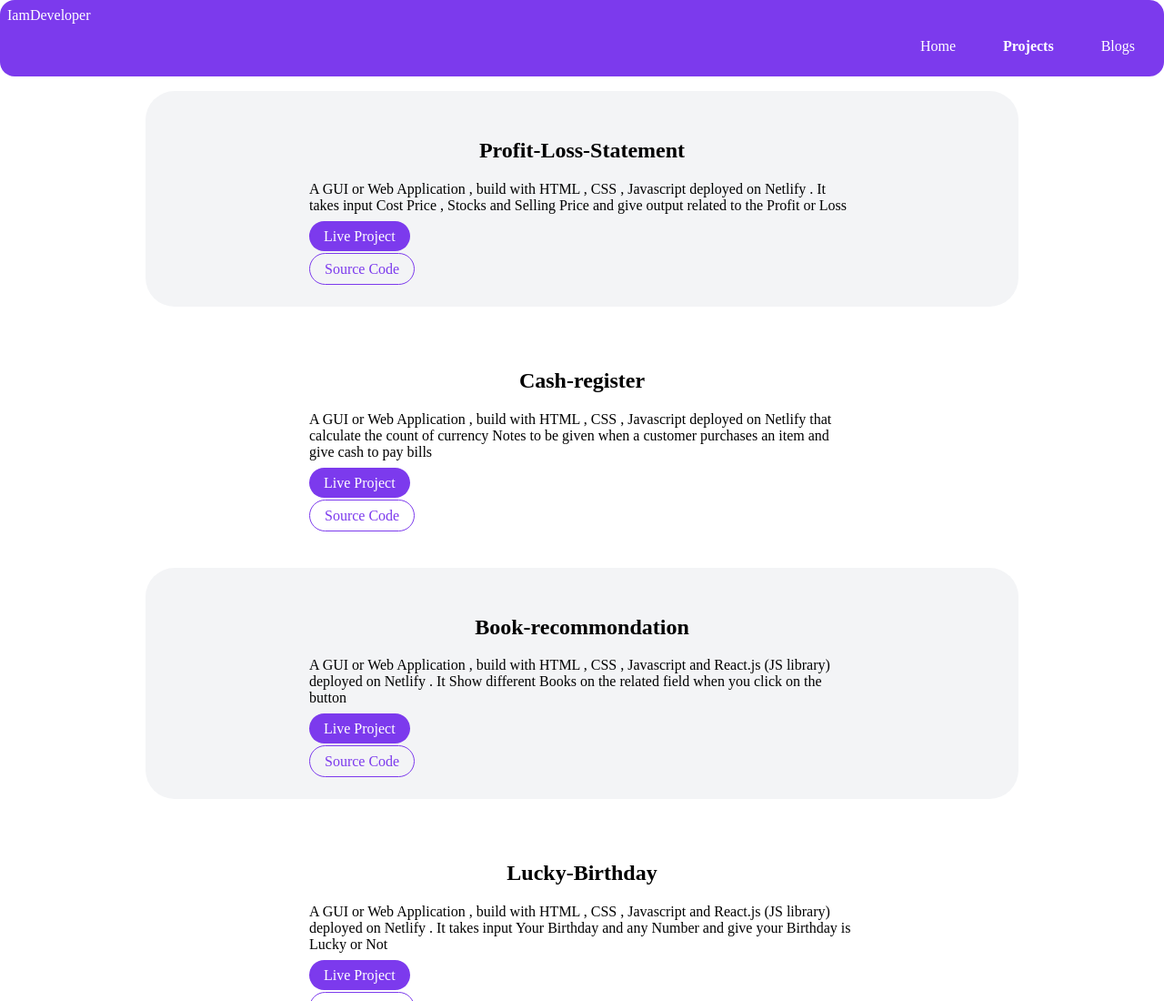
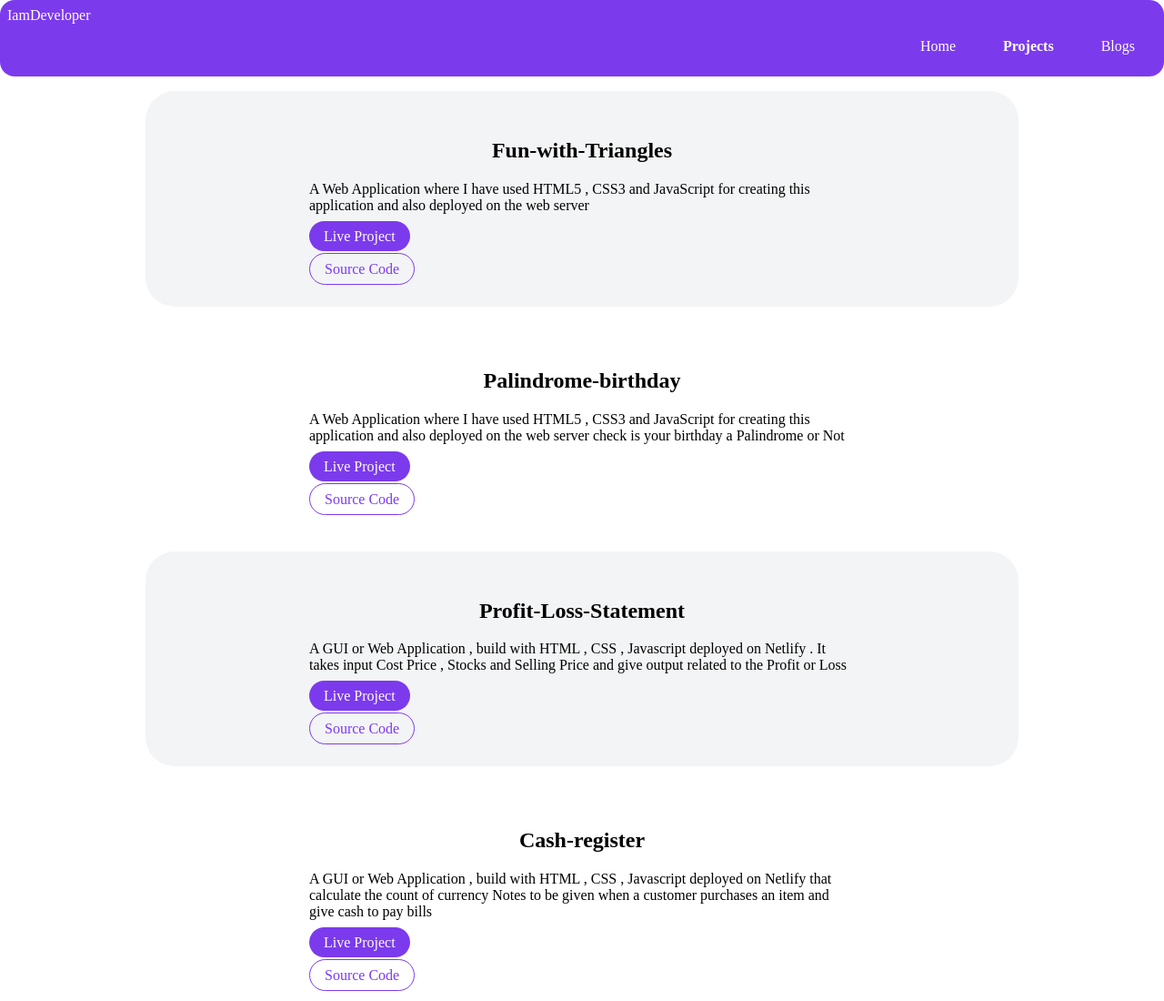
Before and after one commit to dev-prabhat/prabhat_singh-portfolio, a plain HTML site: page projects.html in a window 1280 px wide. Shown: the top 1100 px of the page at 91% size. Drawn offline with Linux system fonts and the light colour scheme; a web font is replaced by a local one.

Commit message:
Adding to new projects

```diff
--- a/projects.html
+++ b/projects.html
@@ -23,6 +23,59 @@
         </li>
       </ul>
     </nav>
+
+    <section class="section ow">
+      <div class="container-center">
+        <h1>Fun-with-Triangles</h1>
+        <p>
+          A Web Application where I have used HTML5 , CSS3 and JavaScript for
+          creating this application and also deployed on the web server
+        </p>
+        <a
+          class="link primary-link"
+          href="https://triangle-known.netlify.app/"
+          target="_blank"
+        >
+          Live Project
+        </a>
+        <br />
+        <br />
+        <a
+          class="link secondary-link"
+          href="https://github.com/dev-prabhat/fun-with-Triangles"
+          target="_blank"
+        >
+          Source Code
+        </a>
+      </div>
+    </section>
+
+    <section class="section">
+      <div class="container-center">
+        <h1>Palindrome-birthday</h1>
+        <p>
+          A Web Application where I have used HTML5 , CSS3 and JavaScript for
+          creating this application and also deployed on the web server check is
+          your birthday a Palindrome or Not
+        </p>
+        <a
+          class="link primary-link"
+          href="https://is-dob-a-palindrome.netlify.app/"
+          target="_blank"
+        >
+          Live Project
+        </a>
+        <br />
+        <br />
+        <a
+          class="link secondary-link"
+          href="https://github.com/dev-prabhat/palindrome-birthday"
+          target="_blank"
+        >
+          Source Code
+        </a>
+      </div>
+    </section>
 
     <section class="section ow">
       <div class="container-center">
```
